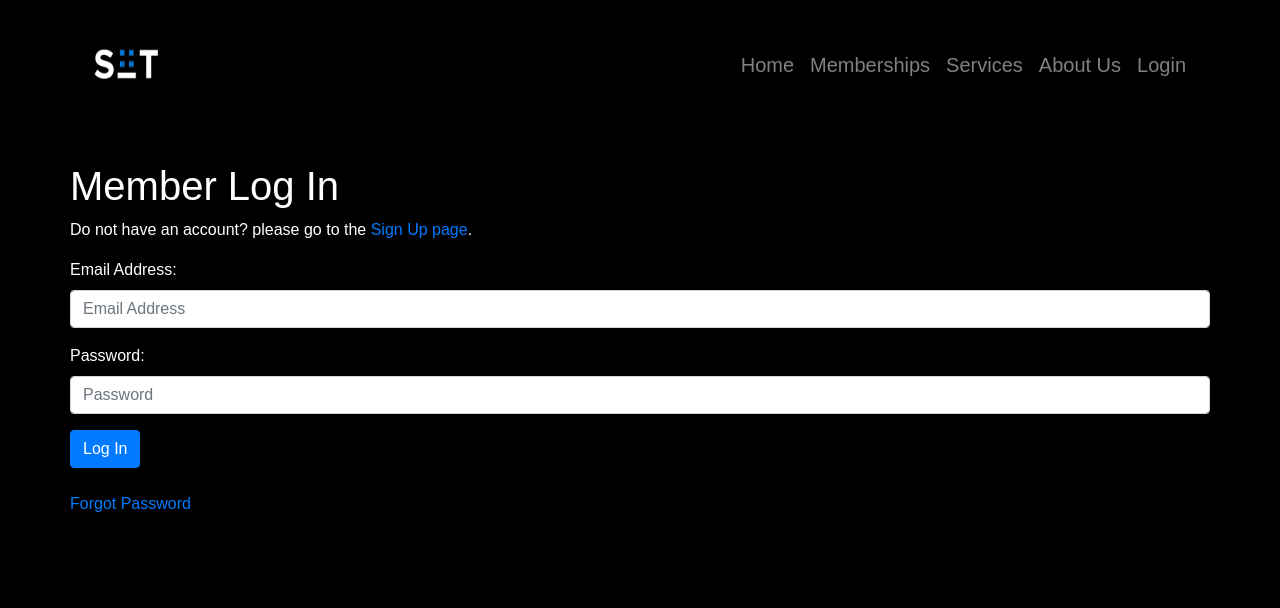
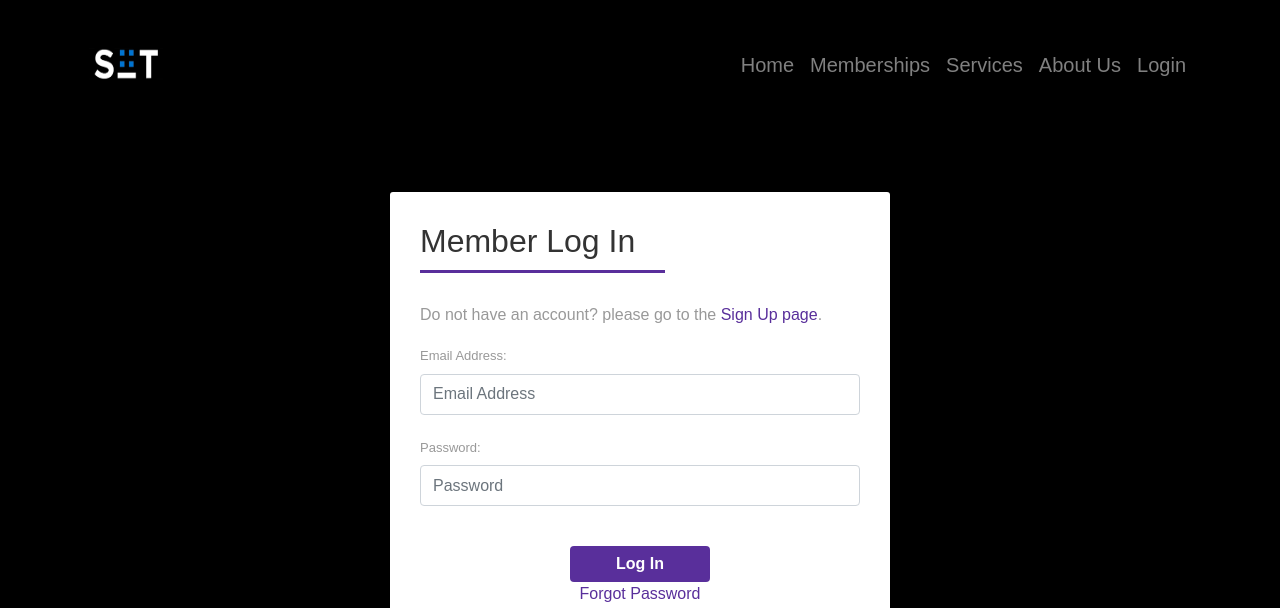
Before and after one commit to jurgen-tan-git/WebSys-Assignment2, a PHP site: page /login.php in a window 1280 px wide. Shown: the top 608 px of the page. Run offline with PHP 8.4, Linux system fonts and the light colour scheme; some libraries are stand-ins or nearby versions.

Commit message:
Changed layout for login

```diff
--- a/login.php
+++ b/login.php
@@ -10,7 +10,7 @@
         integrity=
         "sha384-Vkoo8x4CGsO3+Hhxv8T/Q5PaXtkKtu6ug5TOeNV6gBiFeWPGFN9MuhOf23Q9Ifjh"
         crossorigin="anonymous">
-        <link rel="stylesheet" href="css/main.css">
+        <link rel="stylesheet" href="css/register.css">
         <script defer
                 src="https://code.jquery.com/jquery-3.4.1.min.js"
                 integrity="sha256-CSXorXvZcTkaix6Yvo6HppcZGetbYMGWSFlBw8HfCJo="
@@ -48,25 +48,33 @@
         }
 
         ?>
-        <main class="container">
+<main class = "container">
 <?php if($register_msg): ?>
                 <div id="registerSuccessMessage" class="alert" role="alert">
                     <?php echo $register_msg ?>
                 </div>
             <?php endif; ?>
-            <h1>Member Log In</h1>
+<div class="signup-form">
+    <form action="/examples/actions/confirmation.php" method="post" class="form-horizontal">
+		<div class="col-xs-8 col-xs-offset-4">
+			<h2>Member Log In</h2>
             <p>
                 Do not have an account? please go to the
                 <a href="register.php">Sign Up page</a>.
             </p>
+		</div>
         <form action="process/process_login.php" method="POST">
         <div class="form-group">
-                    <label for="emailAddressField">Email Address:</label>
+			<label class="control-label col-xs-4" for="emailAddressField">Email Address:</label>
+            <div class="col-xs-8">
             <input type="email" class="form-control" id="emailAddressField" required placeholder="Email Address" name="email" value="<?php echo $email ?>" >
             </div>
+        </div>
 		<div class="form-group">
-                    <label for="passwordField">Password:</label>
+			<label class="control-label col-xs-4" for="passwordField">Password:</label>
+			<div class="col-xs-8">
             <input type="password" class="form-control" id="passwordField" required placeholder="Password" name="password" value="<?php echo $password ?>" >
+            </div>
         </div>
         <input type="hidden" name="authenticate" value="true">
         <?php if($login_error): ?>
@@ -74,9 +82,15 @@
                         <?php echo $login_error ?>
                     </div>
                 <?php endif; ?>
+        <div class="text-center">
             <button class="btn btn-primary" type="submit">Log In</button>
-            </form></br>
+        </div>
+        <div class="text-center">
             <a href="forgot_password.php">Forgot Password</a>
+        </div>
+    </form>
+
+</div>
 </main>
 <div class="footer-margin">
 <?php
```
Also changed, not shown: register.php (+2 -5 lines). Lines whose indentation alone changed are shown as unchanged.
